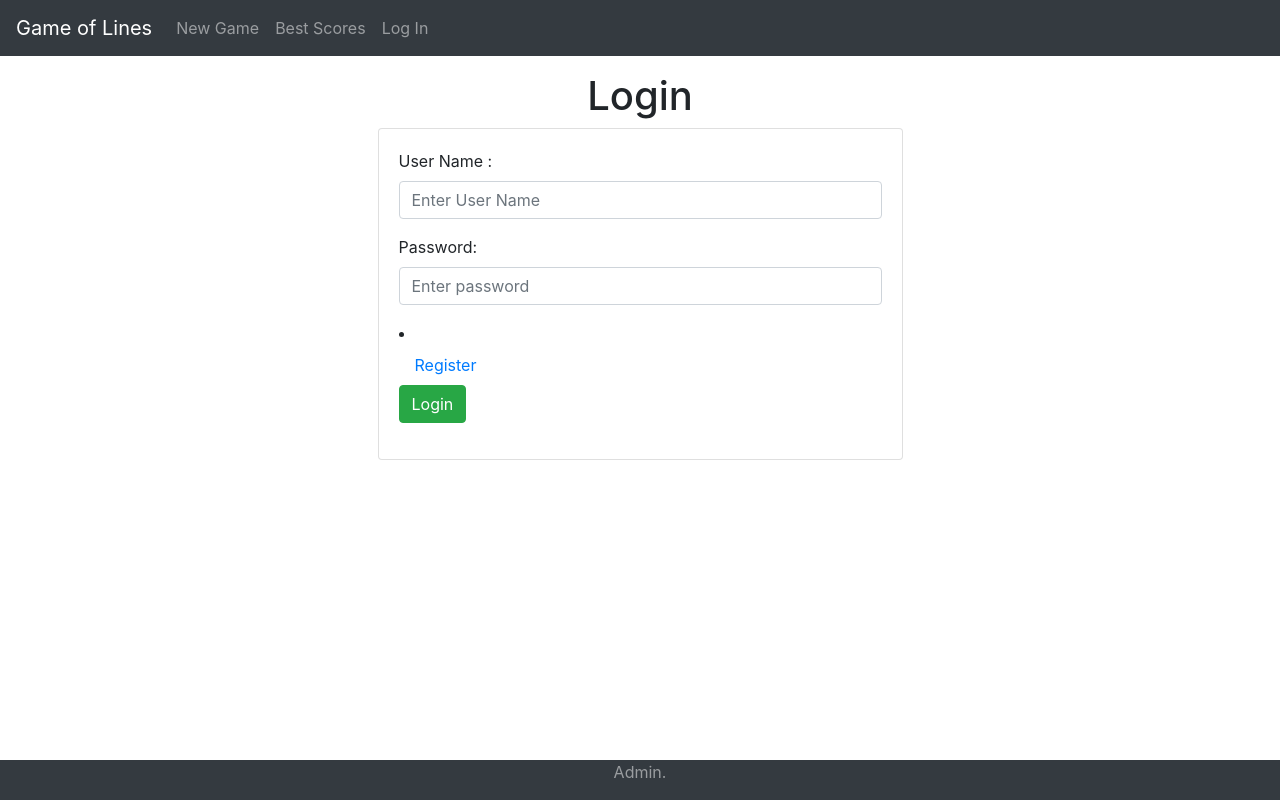
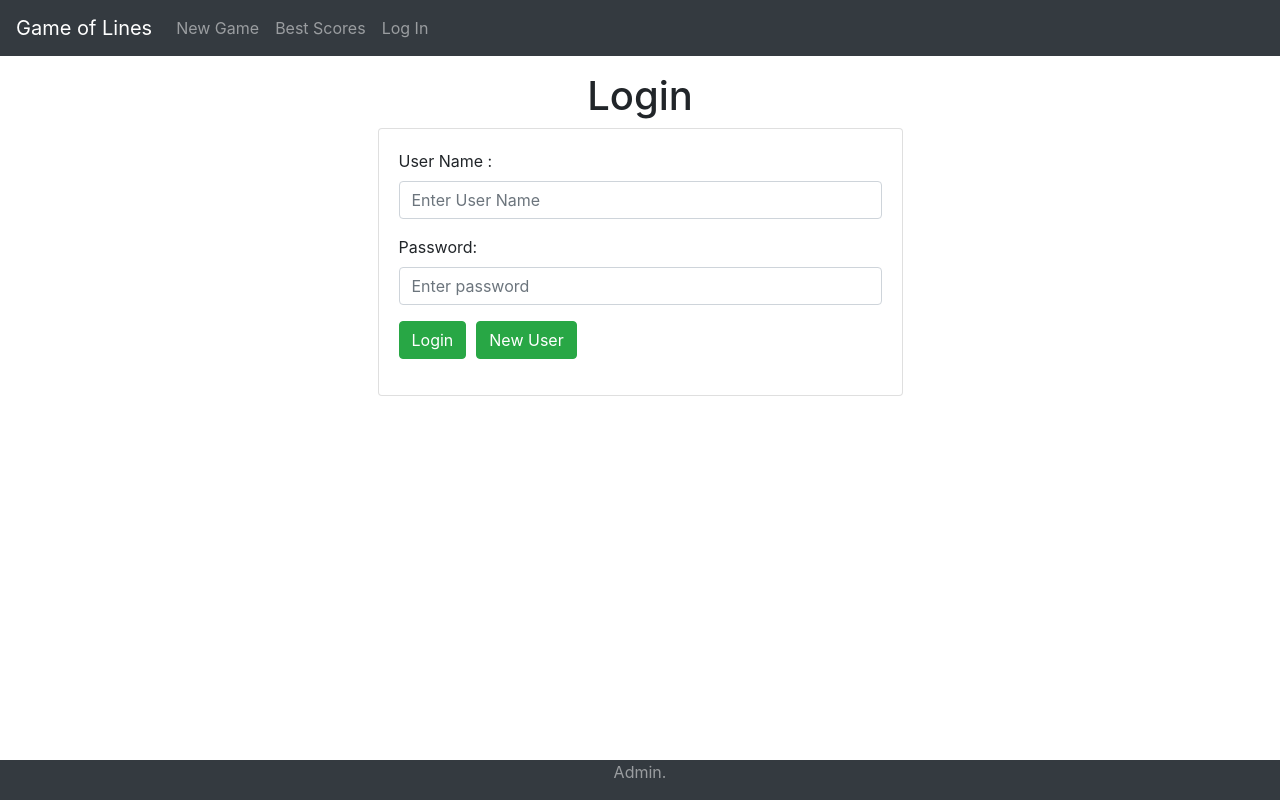
Before and after one commit to the-dunny/ICS-499, an Angular app in the folder src/main/resources/static/: page /login in a window 1280 px wide. Built offline with nearby package versions, Linux system fonts and the light colour scheme.

Commit message:
update register utlity

```diff
--- a/src/main/resources/static/src/app/components/login/login.component.html
+++ b/src/main/resources/static/src/app/components/login/login.component.html
@@ -16,10 +16,8 @@
             <input type="password" class="form-control" [(ngModel)]="password" id="password" placeholder="Enter password"
               name="password">
           </div>
-          <li class="nav-item">
-            <a routerLink="../register" class="nav-link">Register</a>
-          </li>
-          <button (click)=handleLogin() class="btn btn-success">Login</button>
+          <button (click)=handleLogin() class="btn btn-success" style="margin-right: 10px;">Login</button>
+          <button (click)=newUser() class="btn btn-success">New User</button>
         </form>
       </div>
     </div>
--- a/src/main/resources/static/src/app/components/login/login.component.ts
+++ b/src/main/resources/static/src/app/components/login/login.component.ts
@@ -35,4 +35,7 @@ export class LoginComponent implements OnInit {
       this.loginSuccess = false;
     });
   }
+  newUser(){
+    this.router.navigate(['register']);
+  }
 }
--- a/src/main/resources/static/src/app/components/register/register/register.component.html
+++ b/src/main/resources/static/src/app/components/register/register/register.component.html
@@ -13,7 +13,7 @@
           </div>
           <div class="form-group">
             <label for="pwd">Password:</label>
-            <input type="password" class="form-control" [value]="password" id="password" placeholder="Enter password"
+            <input type="password" class="form-control" [value]="password" id="password" placeholder="Confirm password"
               name="password">
           </div>
           <div class="form-group">
--- a/src/main/resources/static/src/app/components/register/register/register.component.ts
+++ b/src/main/resources/static/src/app/components/register/register/register.component.ts
@@ -31,7 +31,7 @@ export class RegisterComponent implements OnInit {
       this.invalidRegister = true;
       return;
     }
-    this.userServiceService.addUser(this.username, this.password).subscribe((result));
+    this.userServiceService.addUser(this.username, this.password);
     this.authenticationService.authenticationService(this.username, this.password).subscribe((result)=> {
       this.invalidRegister = false;
       this.validRegister = true;
--- a/src/main/resources/static/src/app/services/user-service/user-service.service.ts
+++ b/src/main/resources/static/src/app/services/user-service/user-service.service.ts
@@ -3,17 +3,16 @@ import {HttpClient} from '@angular/common/http';
 import { Observable } from 'rxjs';
 import { catchError } from 'rxjs/operators';
 import { Player } from 'src/app/models/player/player.model';
-const baseURL = 'http://localhost:8082';
+const baseURL = 'http://localhost:8082/player/add';
 @Injectable({
   providedIn: 'root'
 })
 export class UserServiceService {
-  private user : string;
-  private password : string;
 
   constructor(private http: HttpClient) { }
 
-  addUser(user : Player) : Observable<Player> {
-    return this.http.post<Player>(baseURL, user);
+  addUser(un : string , pwd : string) : Observable<Player> {
+    return this.http.post<Player>(baseURL, {username : un, pwd});
+
   }
 }
```
